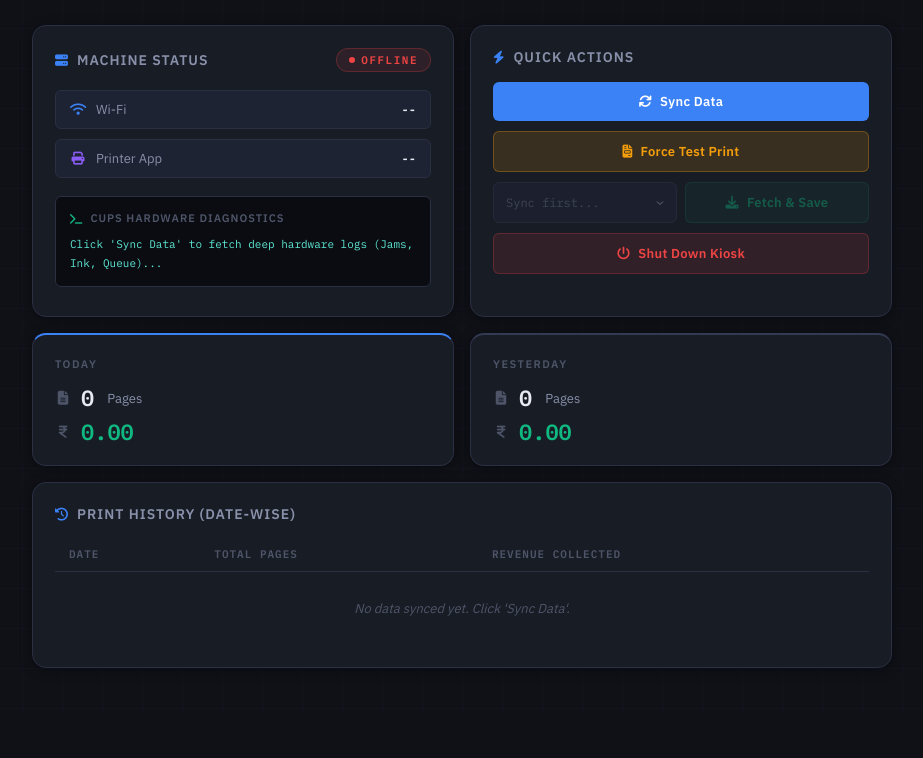
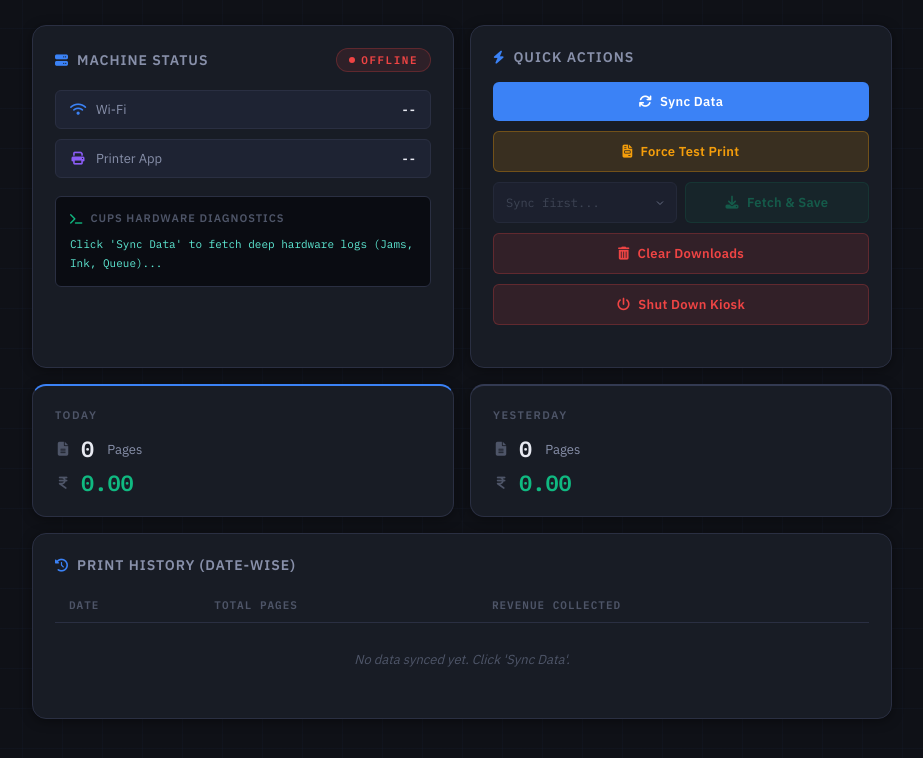
Before and after one commit to Ebots01/kiosk-monitor-server, a website: page public/index.html in a window 1280 px wide. Shown: the part 92-850 px from the top of the page, without its empty margins (178-1101 px from the left). Before the commit the page ends 808 px from the top, so only its background shows below. Drawn offline with nearby package versions, Linux system fonts and the light colour scheme; no server answers.

Commit message:
Add clear downloads button to index.html

```diff
--- a/public/index.html
+++ b/public/index.html
@@ -77,6 +77,9 @@
                             <i class="fa-solid fa-download"></i> Fetch &amp; Save
                         </button>
                     </div>
+                    <button id="clear-downloads-btn" class="btn btn-danger" onclick="requestClearDownloads()">
+                        <i class="fa-solid fa-trash-can"></i> Clear Downloads
+                    </button>
 
                     <button id="shutdown-btn" class="btn btn-danger" onclick="requestShutdown()">
                         <i class="fa-solid fa-power-off"></i> Shut Down Kiosk
```
